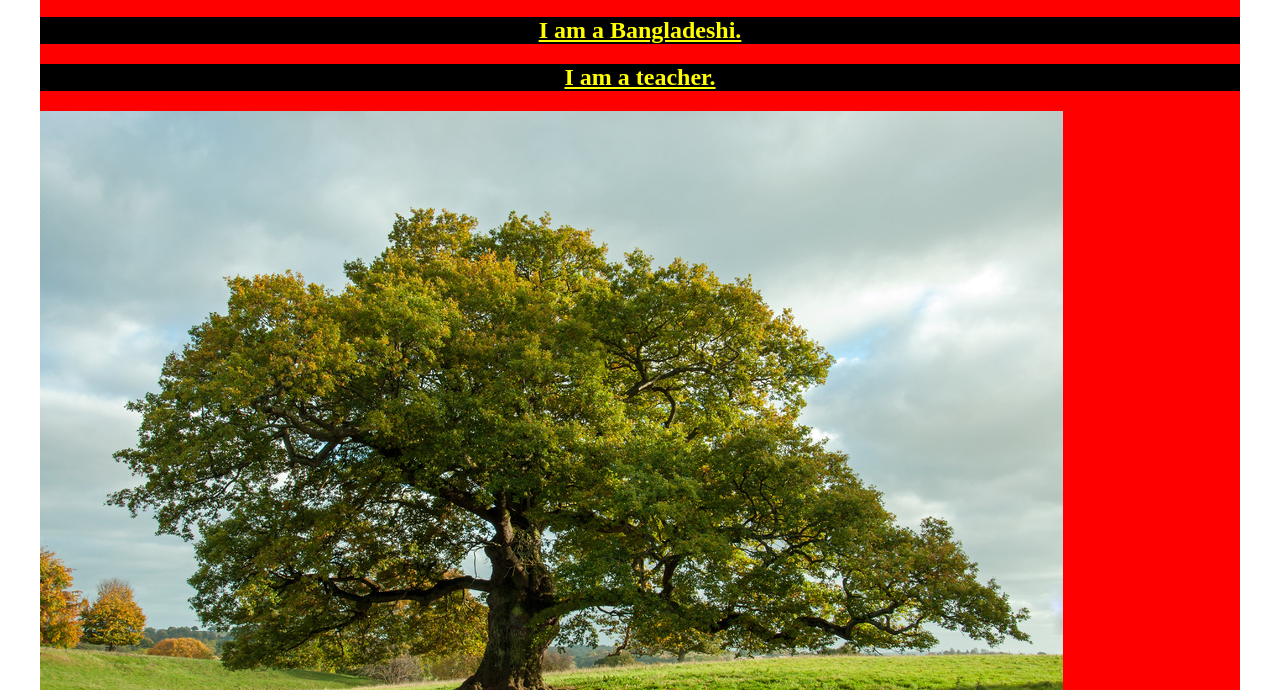
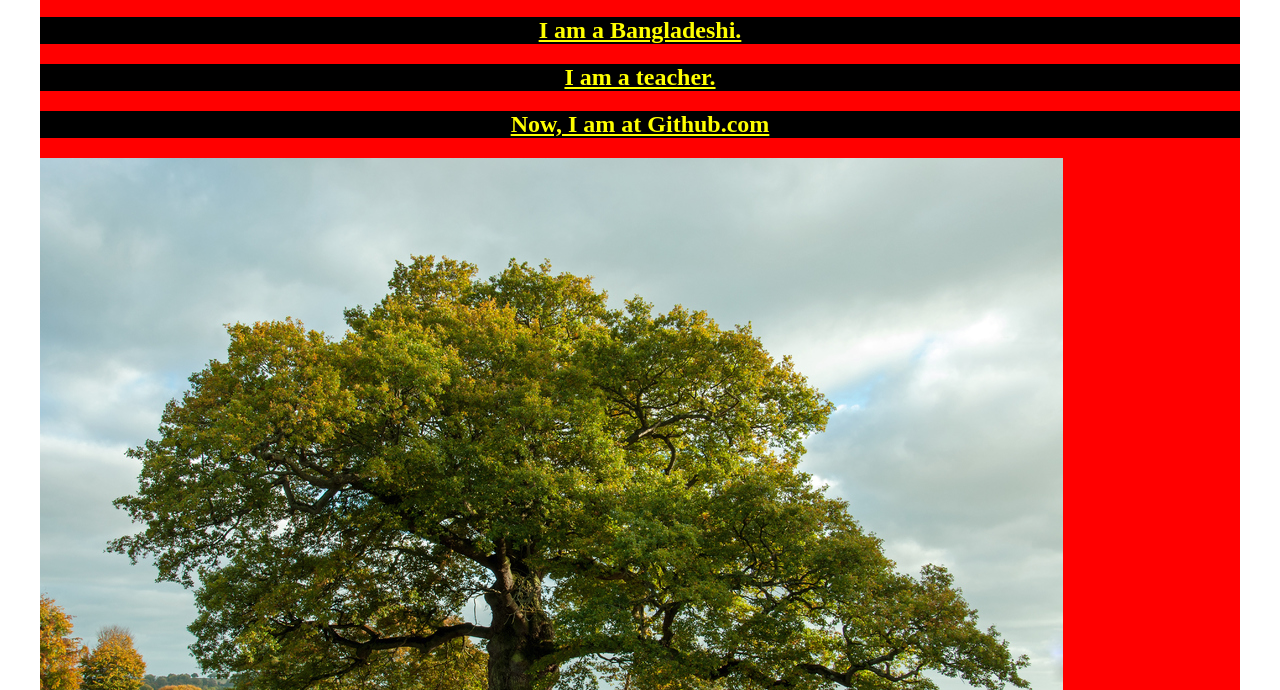
Before and after one commit to safaroque25/project-1, a plain HTML site: page index.html in a window 1280 px wide. Shown: the part 110-800 px from the top of the page. Drawn offline with Linux system fonts and the light colour scheme.

Commit message:
second commit

```diff
--- a/index.html
+++ b/index.html
@@ -27,6 +27,11 @@
 			<h2> I am a Bangladeshi. </h2>
 			<h2> I am a Bangladeshi. </h2>
 			<h2> I am a teacher. </h2>
+
+			<h2> Now, I am at Github.com </h2>
+
+
+
 			<img src="tree.jpeg">
 		</div>
 		<!--my-box end-->
```
